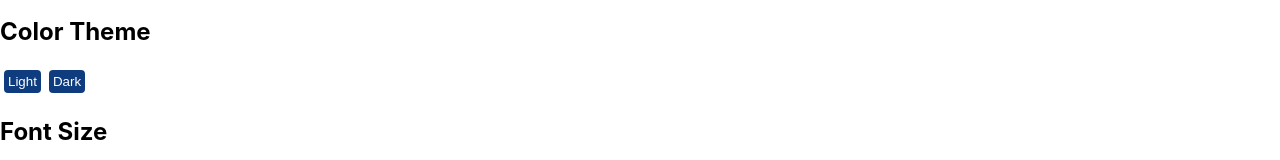
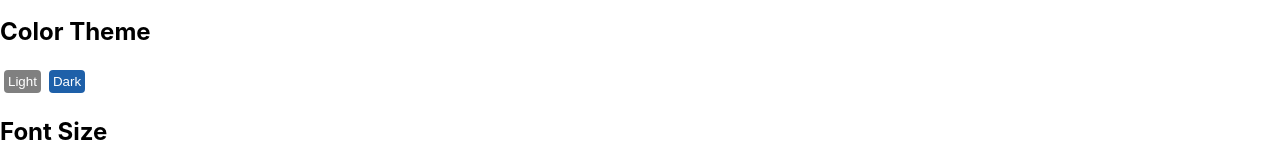
Before and after one commit to dairsmithgit/react-lab1, a React (Create React App) app: page / in a window 1280 px wide. Shown: the part 511-671 px from the top of the page. Built offline with nearby package versions, Linux system fonts and the light colour scheme.

Commit message:
theme button style

```diff
--- a/src/components/AdDesigner.tsx
+++ b/src/components/AdDesigner.tsx
@@ -7,7 +7,8 @@ function AdDesigner() {
     let addClassCookie = "";
     let addClassVanilla = "";
     let addClassMatcha = "";
-    let addTheme = "";
+    let addClassLight = "";
+    let addClassDark = "";
 
     if (adFlavor === "Cookies & Cream") {
         addClassCookie = " buttonDisabled";
@@ -25,6 +26,18 @@ function AdDesigner() {
         addClassMatcha = " buttonDisabled";
     } else {
         addClassMatcha = " buttonActive";
+    }
+
+    if (adTheme === " lightTheme") {
+        addClassLight = " buttonDisabled";
+    } else {
+        addClassLight = " buttonActive";
+    }
+
+    if (adTheme === " darkTheme") {
+        addClassDark = " buttonDisabled";
+    } else {
+        addClassDark = " buttonActive";
     }
 
     function changeFlavorCookie() {
@@ -60,8 +73,8 @@ function AdDesigner() {
             </p>
             <h2>Color Theme</h2>
             <p>
-                <button onClick={changeThemeLight}>Light</button>
-                <button onClick={changeThemeDark}>Dark</button>
+                <button className={addClassLight} onClick={changeThemeLight}>Light</button>
+                <button className={addClassDark} onClick={changeThemeDark}>Dark</button>
             </p>
             <h2>Font Size</h2>
             <button>Down</button>
```
